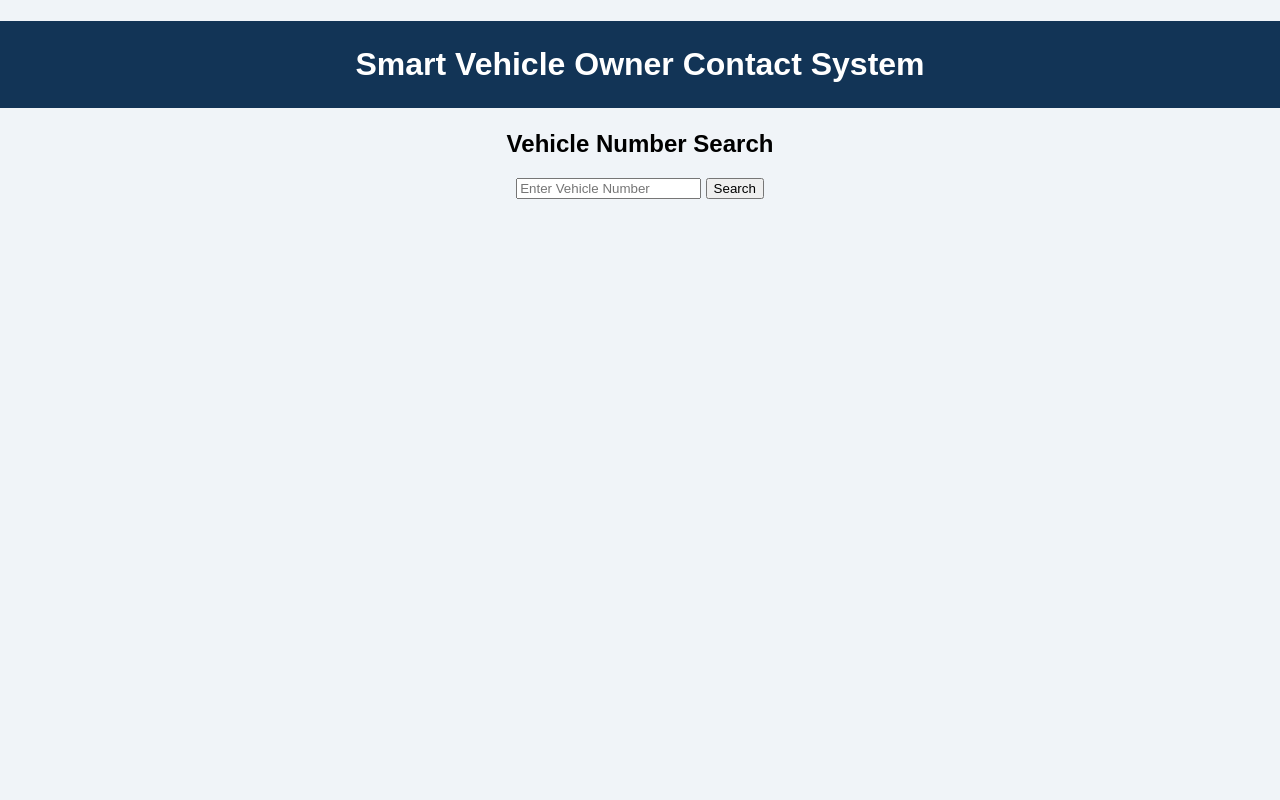
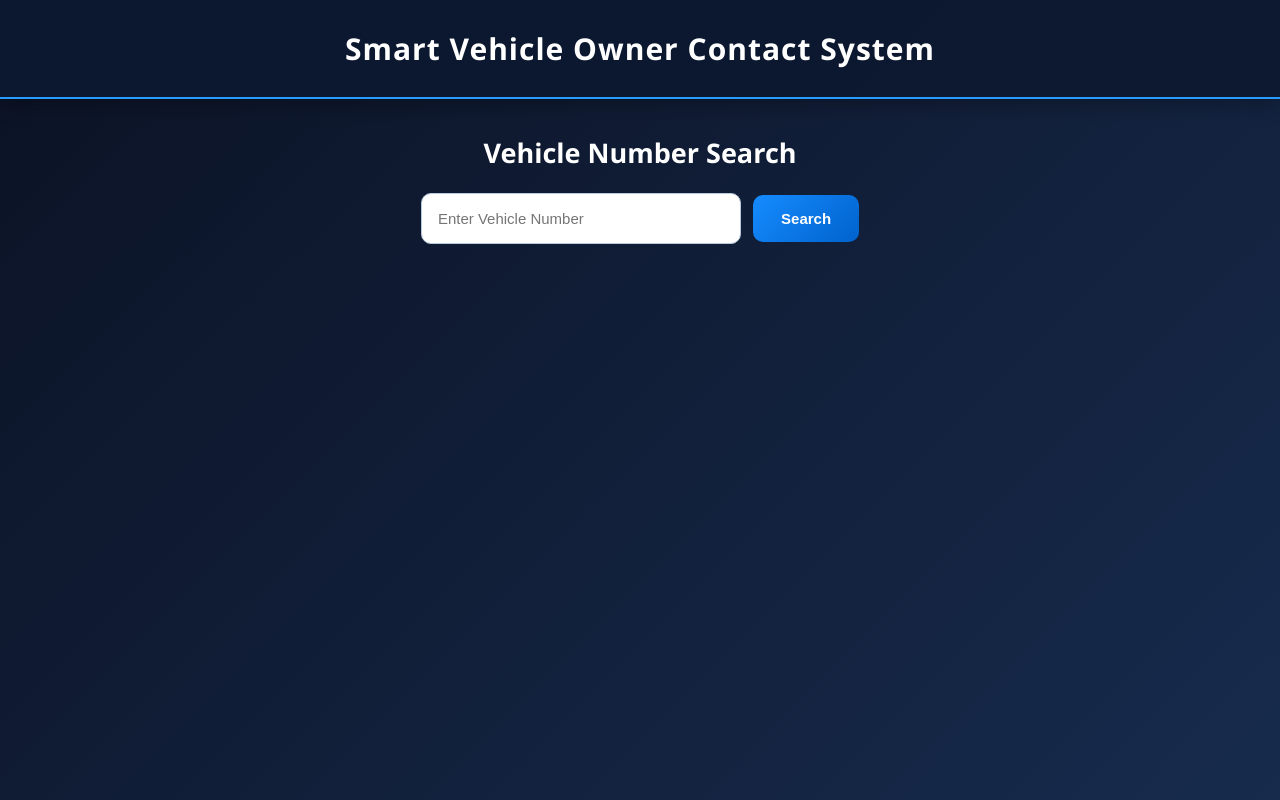
Before and after one commit to mathanikamj17/smart-vehicle-owner-contact-system, a plain HTML site: page index.html in a window 1280 px wide. Drawn offline with Linux system fonts and the light colour scheme.

Commit message:
Update style.css

```diff
--- a/style.css
+++ b/style.css
@@ -1,17 +1,91 @@
+* {
+    margin: 0;
+    padding: 0;
+    box-sizing: border-box;
+}
+
 body {
-    font-family: Arial, sans-serif;
-    background: #f0f4f8;
+    font-family: 'Segoe UI', Arial, sans-serif;
+    background: linear-gradient(135deg, #0b1224, #172b4d);
+    min-height: 100vh;
+    color: #ffffff;
     text-align: center;
-    margin: 0;
 }
 
 h1 {
-    background: #123456;
-    color: white;
-    padding: 25px;
+    background: rgba(12, 25, 48, 0.95);
+    color: #ffffff;
+    padding: 28px 15px;
+    font-size: 30px;
+    letter-spacing: 1px;
+    border-bottom: 2px solid #299cff;
+    box-shadow: 0 5px 20px rgba(0,0,0,0.3);
 }
 
-p {
-    font-size: 20px;
-    color: #333;
+h2 {
+    color: #ffffff;
+    font-size: 27px;
+    margin: 35px 0 22px;
 }
+
+body > input {
+    display: inline-block;
+    width: min(320px, 75%);
+    padding: 16px;
+    border: 1px solid #b9c9dc;
+    border-radius: 10px;
+    outline: none;
+    font-size: 15px;
+    background: #ffffff;
+    color: #172b4d;
+}
+
+body > input:focus {
+    border: 2px solid #299cff;
+    box-shadow: 0 0 12px rgba(41,156,255,0.4);
+}
+
+button {
+    padding: 15px 28px;
+    margin-left: 8px;
+    background: linear-gradient(135deg, #168cff, #0062cc);
+    color: white;
+    border: none;
+    border-radius: 10px;
+    font-size: 15px;
+    font-weight: bold;
+    cursor: pointer;
+    transition: 0.3s;
+}
+
+button:hover {
+    transform: translateY(-3px);
+    box-shadow: 0 8px 20px rgba(22,140,255,0.4);
+}
+
+#result {
+    margin: 25px auto;
+    padding: 18px;
+    max-width: 500px;
+    color: #ffffff;
+    font-size: 16px;
+}
+
+@media (max-width: 600px) {
+    h1 {
+        font-size: 22px;
+    }
+
+    h2 {
+        font-size: 22px;
+    }
+
+    body > input {
+        width: 85%;
+        margin-bottom: 15px;
+    }
+
+    button {
+        margin-left: 0;
+    }
+}
```
